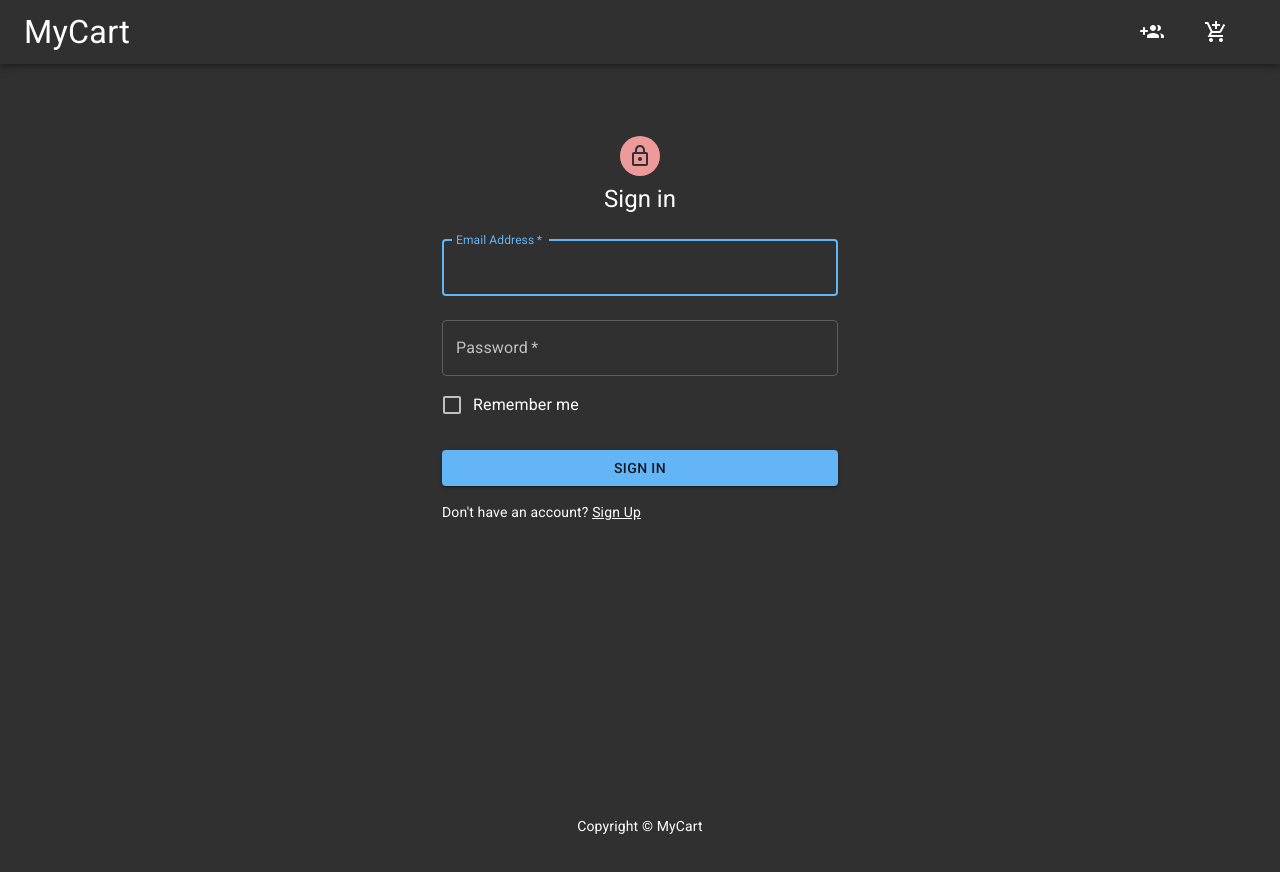
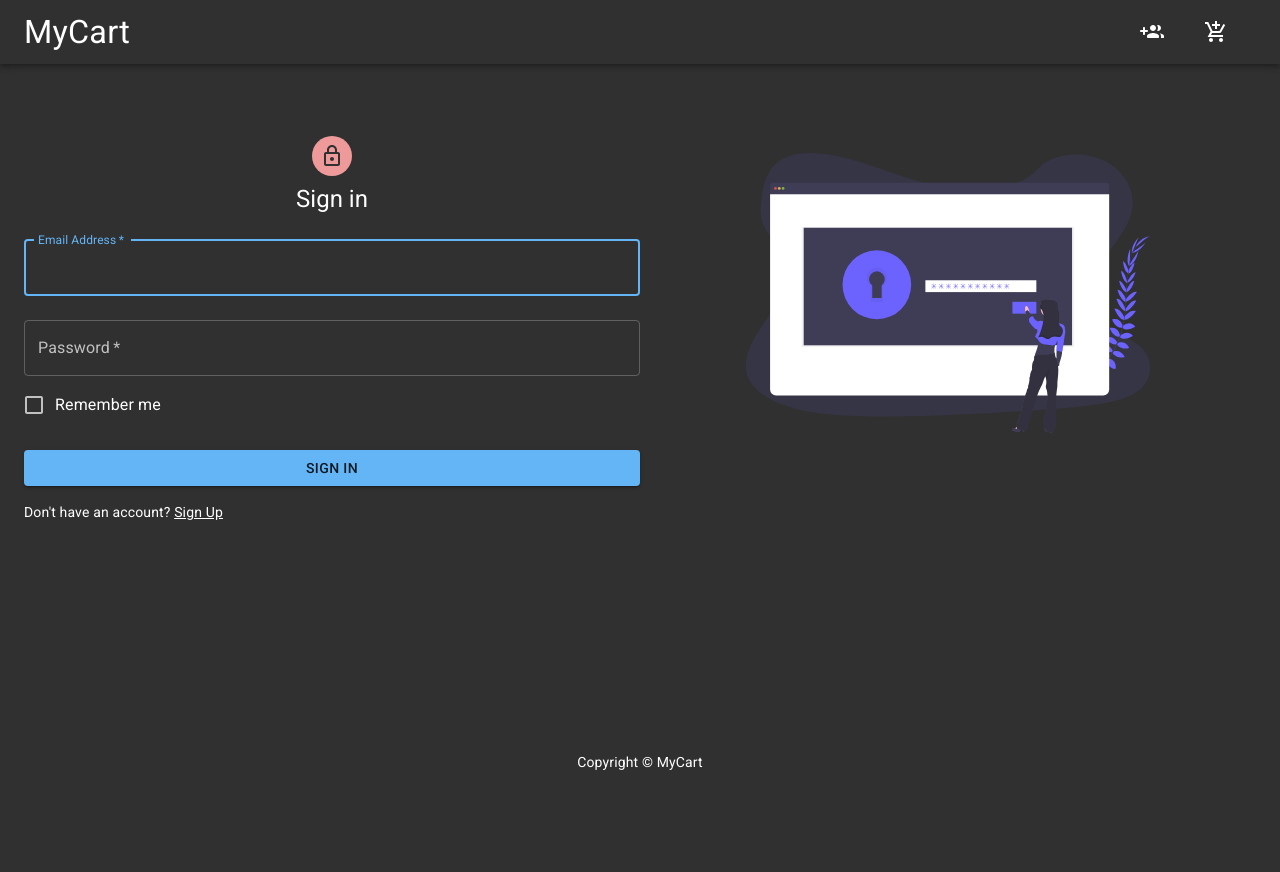
Before and after one commit to SoumavaBanerjee/MyCart, a React (Create React App) app in the folder client/: page /login in a window 1280 px wide. Shown: the top 872 px of the page. After the commit the page ends 820 px from the top, so only its background shows below. Built offline with nearby package versions, Linux system fonts and the light colour scheme.

Commit message:
implemented login reducer and updated user model schema validation

```diff
--- /dev/null
+++ b/client/src/Components/FormContainer/index.tsx
@@ -0,0 +1,30 @@
+import React from "react";
+import { Grid } from "@material-ui/core";
+import useStyles from "./styles";
+interface props {
+  image?: string;
+}
+
+const FormContainer: React.FC<props> = ({ children, image }) => {
+  const classes = useStyles();
+  return (
+    <Grid justify="center" container>
+      {image ? (
+        <>
+          <Grid item xs={12} md={6}>
+            {children}
+          </Grid>
+          <Grid item className={classes.imgWrapper} xs={12} md={6}>
+            <img className={classes.formImage} src={image} alt="secured" />
+          </Grid>
+        </>
+      ) : (
+        <Grid xs={12} md={6}>
+          {children}
+        </Grid>
+      )}
+    </Grid>
+  );
+};
+
+export default FormContainer;
--- /dev/null
+++ b/client/src/Components/FormContainer/styles.ts
@@ -0,0 +1,16 @@
+import { makeStyles } from "@material-ui/core/styles";
+
+export default makeStyles((theme) => ({
+  imgWrapper: {
+    display: "flex",
+    alignItems: "center",
+    justifyContent: "center",
+  },
+  formImage: {
+    width: "81%",
+    height: "61%",
+    [theme.breakpoints.down("sm")]: {
+      display: "none",
+    },
+  },
+}));
--- a/client/src/Screens/SignUp/SignInScreen.tsx
+++ b/client/src/Screens/SignUp/SignInScreen.tsx
@@ -7,30 +7,48 @@ import Checkbox from "@material-ui/core/Checkbox";
 import Grid from "@material-ui/core/Grid";
 import LockOutlinedIcon from "@material-ui/icons/LockOutlined";
 import Typography from "@material-ui/core/Typography";
-import Container from "@material-ui/core/Container";
 
 import { Link, RouteComponentProps } from "react-router-dom";
+import FormContainer from "../../Components/FormContainer/";
+
+import useAction from "../../hooks/useAction";
+import { useTypedSelector } from "../../hooks/useTypedSelector";
 
 import useStyles from "./styles";
+import loginSvg from "../../Assets/login.svg";
+import { LinearProgress } from "@material-ui/core";
+import { Alert } from "@material-ui/lab";
 
 interface Prop extends RouteComponentProps {}
 
-const SignInScreen: FC<Prop> = ({ location }) => {
+const SignInScreen: FC<Prop> = ({ location, history }) => {
   const classes = useStyles();
   const [loginData, setLoginData] = useState({
     email: "",
     password: "",
   });
-
+  const { signInUser } = useAction();
+  const { data, error, loading } = useTypedSelector((state) => state.userLogin);
   const redirect = location.search ? location.search.split("=")[1] : "/";
 
-  const handleSubmit = (e: React.FormEvent<HTMLButtonElement>) => {
+  useEffect(() => {
+    if (data) history.push(redirect);
+  }, [redirect, history, data]);
+
+  const handleSubmit = (e: React.FormEvent<HTMLFormElement>) => {
     e.preventDefault();
-    // dispatch action here
+    signInUser(loginData.email, loginData.password);
   };
 
   return (
-    <Container component="main" maxWidth="xs">
+    <>
+      {loading && (
+        <LinearProgress
+          style={{ marginTop: "4px", marginBottom: "4px" }}
+          color="primary"
+        />
+      )}
+      <FormContainer image={loginSvg}>
         <div className={classes.paper}>
           <Avatar className={classes.avatar}>
             <LockOutlinedIcon />
@@ -38,7 +56,21 @@ const SignInScreen: FC<Prop> = ({ location }) => {
           <Typography component="h1" variant="h5">
             Sign in
           </Typography>
-        <form className={classes.form} noValidate autoComplete="off">
+          {error && (
+            <Alert
+              style={{ marginTop: "8px", width: "100%" }}
+              variant="outlined"
+              severity="error"
+            >
+              {error}
+            </Alert>
+          )}
+          <form
+            onSubmit={handleSubmit}
+            className={classes.form}
+            noValidate
+            autoComplete="off"
+          >
             <TextField
               variant="outlined"
               margin="normal"
@@ -74,7 +106,6 @@ const SignInScreen: FC<Prop> = ({ location }) => {
             />
             <Button
               type="submit"
-            onSubmit={handleSubmit}
               fullWidth
               variant="contained"
               color="primary"
@@ -97,7 +128,8 @@ const SignInScreen: FC<Prop> = ({ location }) => {
             </Grid>
           </form>
         </div>
-    </Container>
+      </FormContainer>
+    </>
   );
 };
 
--- a/client/src/api/user.ts
+++ b/client/src/api/user.ts
@@ -9,4 +9,4 @@ const config = {
 };
 
 export const loginUser = (email: string, password: string) =>
-  axios.post(url, { email, password }, config);
+  axios.post(`${url}/login`, { email, password }, config);
--- a/client/src/redux/action-creators/index.ts
+++ b/client/src/redux/action-creators/index.ts
@@ -1,3 +1,4 @@
 export * from "./fetchProductDetails";
 export * from "./fetchProducts";
 export * from "./cartActions";
+export * from "./userLogin";
--- a/client/src/redux/action-creators/userLogin.ts
+++ b/client/src/redux/action-creators/userLogin.ts
@@ -4,7 +4,7 @@ import { Dispatch } from "redux";
 
 import { loginUser } from "../../api/user";
 
-export const fetchProductDetails =
+export const signInUser =
   (email: string, password: string) =>
   async (dispatch: Dispatch<UserLoginActions>) => {
     dispatch({ type: userLoginActiontype.LOGIN_USER });
```
Also changed, not shown: client/src/Assets/login.svg (added). Lines whose indentation alone changed are shown as unchanged.
